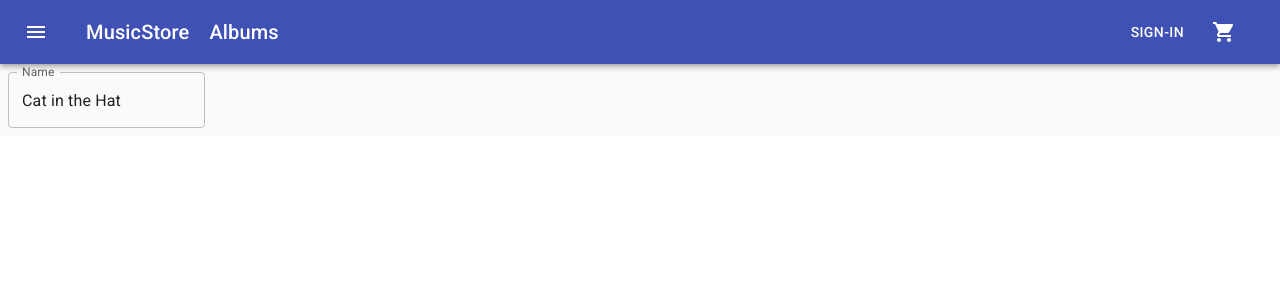
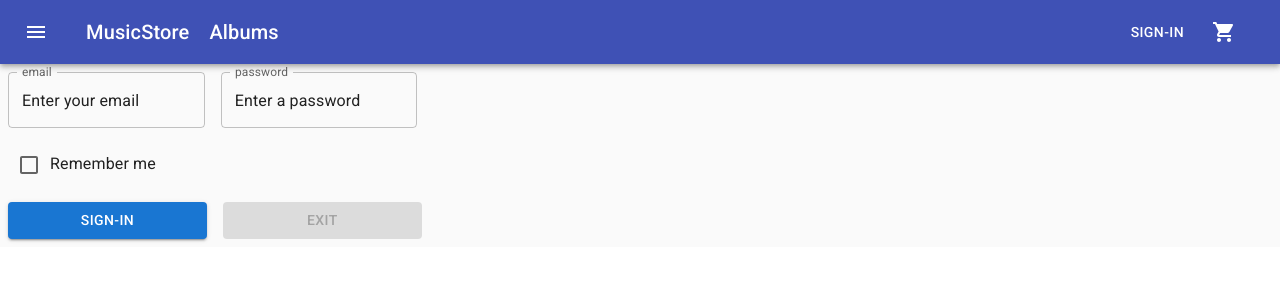
Before and after one commit to Dmitriy-Shcheklein/MuisicStore, a React (Create React App) app: page /registration in a window 1280 px wide. Shown: the top 300 px of the page. Built offline with nearby package versions, Linux system fonts and the light colour scheme.

Commit message:
RegistrationForm add a buttons

```diff
--- a/src/components/RegistrationForm/RegistrationForm.tsx
+++ b/src/components/RegistrationForm/RegistrationForm.tsx
@@ -2,12 +2,27 @@ import { FC } from 'react';
 import * as React from 'react';
 import Box from '@mui/material/Box';
 import TextField from '@mui/material/TextField';
+import { Button, Checkbox, Typography } from '@mui/material';
+import useTypeSelector from '../../hooks/usetypeSelector';
 
 const RegistrationForm: FC = () => {
 
-  const [name, setName] = React.useState('Cat in the Hat');
-  const handleChange = (event: React.ChangeEvent<HTMLInputElement>) => {
-    setName(event.target.value);
+  const [email, setEmail] = React.useState('Enter your email');
+  const [password, setPassword] = React.useState('Enter a password');
+  const [checked, setChecked] = React.useState(false);
+  const { login } = useTypeSelector(state => state.auth)
+
+
+  const handleChangeEmail = (event: React.ChangeEvent<HTMLInputElement>) => {
+    setEmail(event.target.value);
+  };
+
+  const handleChangePassword = (event: React.ChangeEvent<HTMLInputElement>) => {
+    setPassword(event.target.value)
+  };
+
+  const handleChangeChecked = (event: React.ChangeEvent<HTMLInputElement>) => {
+    setChecked(event.target.checked);
   };
 
 
@@ -21,11 +36,28 @@ const RegistrationForm: FC = () => {
       autoComplete="off"
     >
       <TextField
-        id="outlined-name"
-        label="Name"
-        value={name}
-        onChange={handleChange}
+        id="outlined-email"
+        label="email"
+        value={email}
+        onChange={handleChangeEmail}
       />
+      <TextField
+        id="outlined-password"
+        label="password"
+        value={password}
+        onChange={handleChangePassword}
+      />
+      <Typography>
+        <Checkbox
+          checked={checked}
+          onChange={handleChangeChecked}
+          inputProps={{ 'aria-label': 'controlled' }}
+        />
+        Remember me
+      </Typography>
+      <Button disabled={login} variant="contained">Sign-In</Button>
+      <Button disabled={!login} variant="contained">Exit</Button>
+
     </Box>
   )
 }
```
